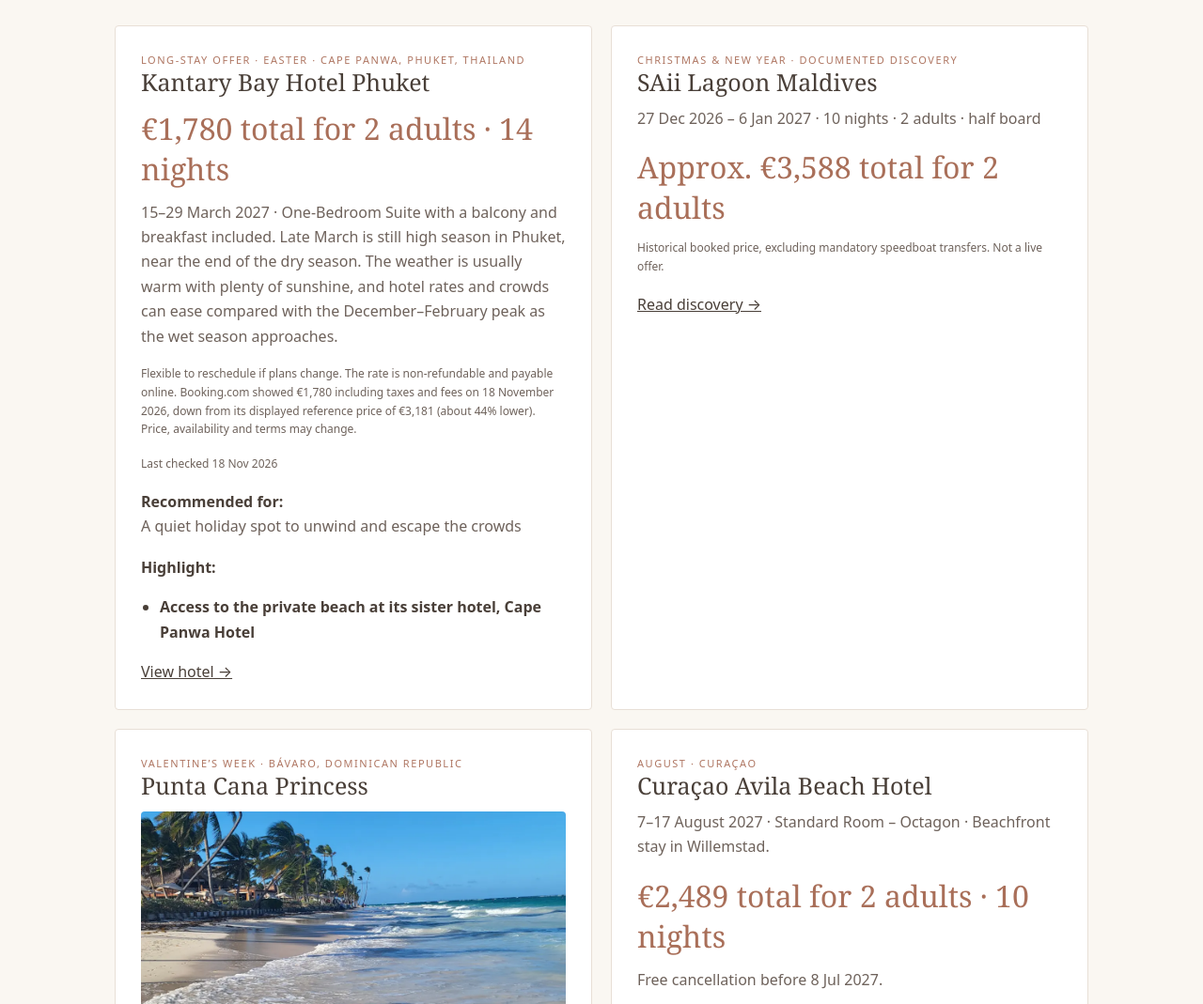
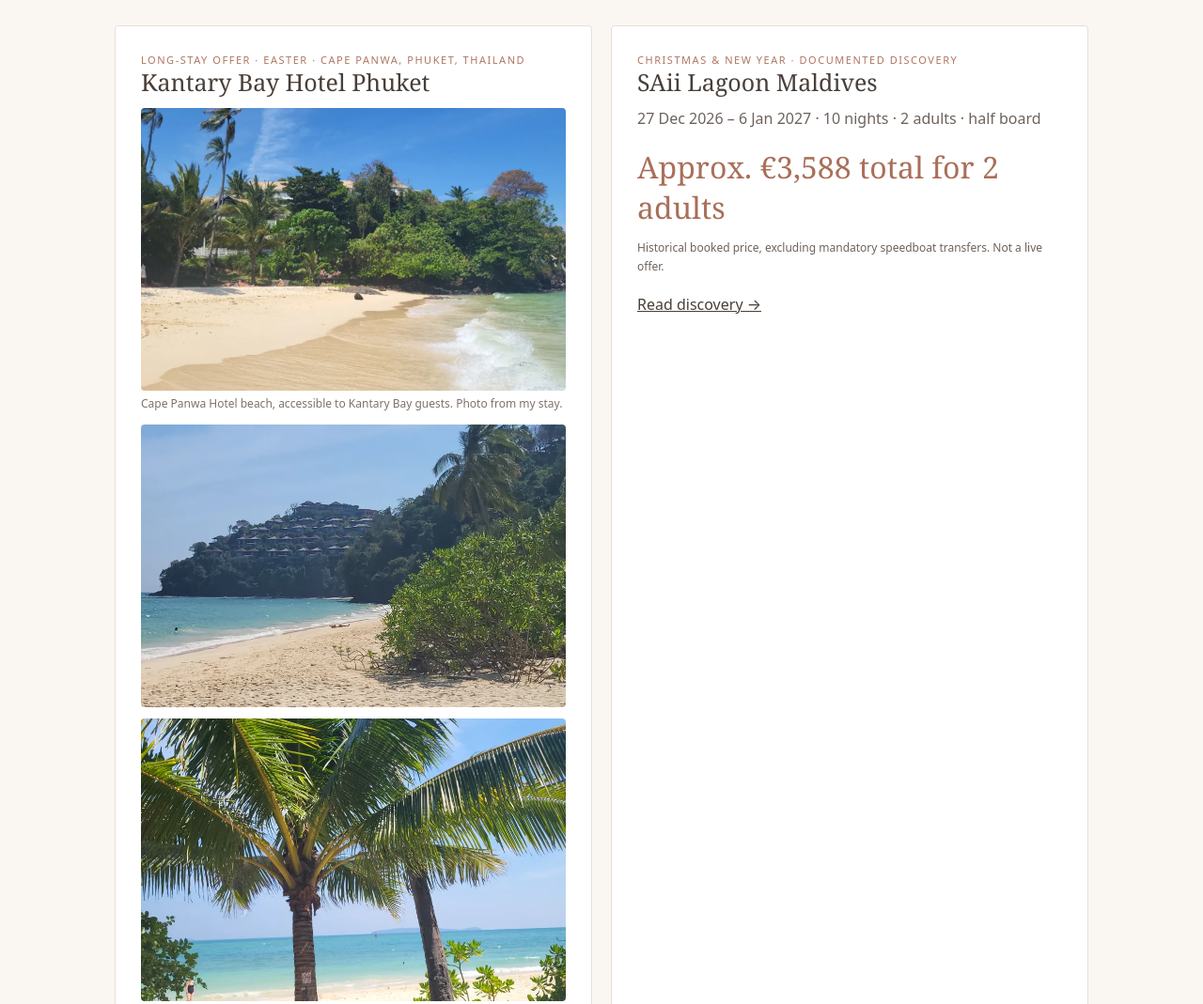
Before and after one commit to Dexy27/curated-hotel-hunter, a plain HTML site: page hotel-finds.html in a window 1280 px wide. Shown: the part 1726-2795 px from the top of the page at 94% size. Drawn offline with Linux system fonts and the light colour scheme.

Commit message:
Add Cape Panwa beach photos to Kantary Bay offer

```diff
--- a/hotel-deals.js
+++ b/hotel-deals.js
@@ -40,7 +40,15 @@ function makeDealCard(deal, status, onFeature = false) {
       image.src = url.href;
       image.alt = typeof photo.alt === "string" ? photo.alt : "";
       image.loading = "lazy";
-      card.append(image);
+      if (typeof photo.caption === "string" && photo.caption.trim()) {
+        const figure = document.createElement("figure");
+        figure.className = "deal-photo-captioned";
+        figure.append(image);
+        appendText(figure, "figcaption", photo.caption, "small");
+        card.append(figure);
+      } else {
+        card.append(image);
+      }
     }
   }
 
--- a/hotel-deals.json
+++ b/hotel-deals.json
@@ -2,6 +2,21 @@
   "deals": [
     {
       "title": "Kantary Bay Hotel Phuket",
+      "photos": [
+        {
+          "image": "/deal-photos/kantary-bay-cape-panwa-1.webp",
+          "alt": "A wave rolls onto the sandy cove below palm trees at Cape Panwa Hotel",
+          "caption": "Cape Panwa Hotel beach, accessible to Kantary Bay guests. Photo from my stay."
+        },
+        {
+          "image": "/deal-photos/kantary-bay-cape-panwa-2.webp",
+          "alt": "The sandy beach at Cape Panwa looking toward a wooded headland"
+        },
+        {
+          "image": "/deal-photos/kantary-bay-cape-panwa-3.webp",
+          "alt": "Turquoise water and pale sand framed by two palms at Cape Panwa Hotel"
+        }
+      ],
       "location": "Long-stay offer · Easter · Cape Panwa, Phuket, Thailand",
       "price": "€1,780 total for 2 adults · 14 nights",
       "description": "15–29 March 2027 · One-Bedroom Suite with a balcony and breakfast included. Late March is still high season in Phuket, near the end of the dry season. The weather is usually warm with plenty of sunshine, and hotel rates and crowds can ease compared with the December–February peak as the wet season approaches.",
--- a/styles.css
+++ b/styles.css
@@ -6,6 +6,12 @@
   object-fit: cover;
   border-radius: 4px;
   margin: 12px 0;
+}
+.deal-photo-captioned {
+  margin: 12px 0;
+}
+.deal-photo-captioned .deal-photo {
+  margin: 0 0 4px;
 }
 .deal-description {
   white-space: pre-line;
```
Also changed, not shown: deal-photos/kantary-bay-cape-panwa-1.webp (added), deal-photos/kantary-bay-cape-panwa-2.webp (added), deal-photos/kantary-bay-cape-panwa-3.webp (added).
